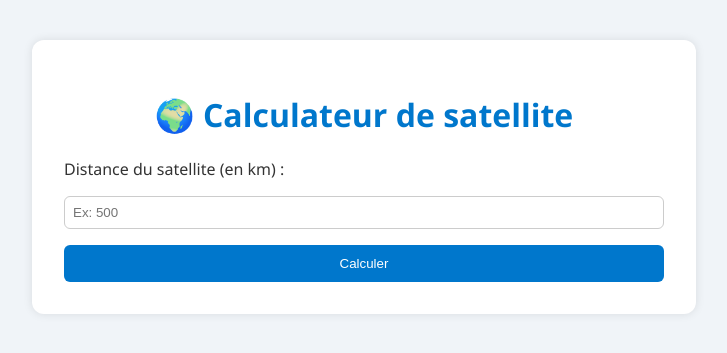
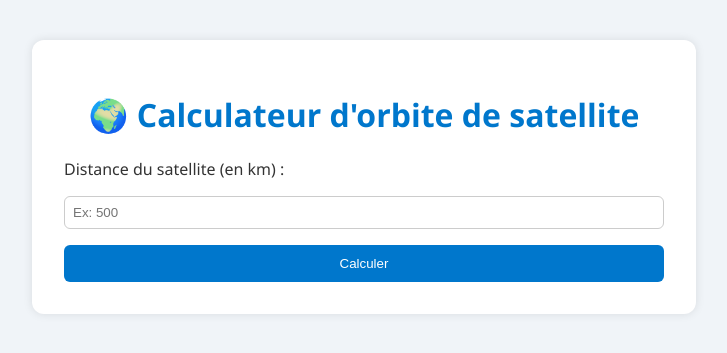
Before and after one commit to Carbone404111/3NEWbis, a Flask app: page / in a window 1280 px wide. Shown: the top 353 px of the page, without its empty margins (276-1003 px from the left). Run offline with Flask 3, Linux system fonts and the light colour scheme.

Commit message:
index.html

```diff
--- a/templates/index.html
+++ b/templates/index.html
@@ -7,7 +7,7 @@
 </head>
 <body>
     <div class="container">
-        <h1>🌍 Calculateur de satellite</h1>
+        <h1>🌍 Calculateur d'orbite de satellite</h1>
         <form method="POST">
             <label for="distance">Distance du satellite (en km) :</label>
             <input type="number" name="distance" required min="0" placeholder="Ex: 500">
```
